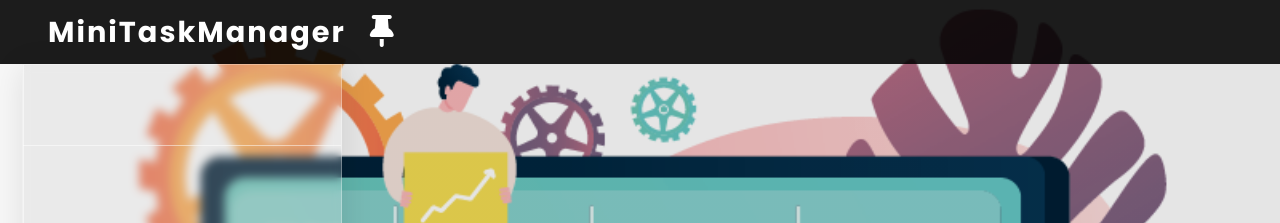
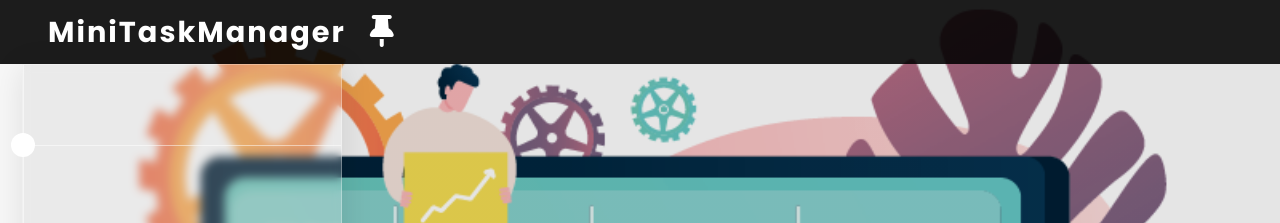
Before and after one commit to ejezie/Task-manager, a React (Create React App) app: page / in a window 1280 px wide. Shown: the top 223 px of the page. Built offline with nearby package versions, Linux system fonts and the light colour scheme.

Commit message:
adding updates

```diff
--- a/src/containers/Board.jsx
+++ b/src/containers/Board.jsx
@@ -5,6 +5,7 @@ width: 100vw;
 height: 90vh;
 border-left: 1.4rem solid rgba(255, 255, 255, 0.7);
 `;
+
 const LaneF = styled.div`
   width: 20rem;
   height: 90vh;
@@ -32,9 +33,20 @@ const LaneF = styled.div`
   }
 `;
 
+const Circle = styled.div`
+  width: 1.5rem;
+  height: 1.5rem;
+  border-radius: 50%;
+  background-color: white;
+  position: absolute;
+  top: 8.3rem;
+  left: 0.7rem;
+`;
+
 function Board() {
   return <BoardWrap>
       <LaneF/>
+      <Circle></Circle>
   </BoardWrap>;
 }
 
```
